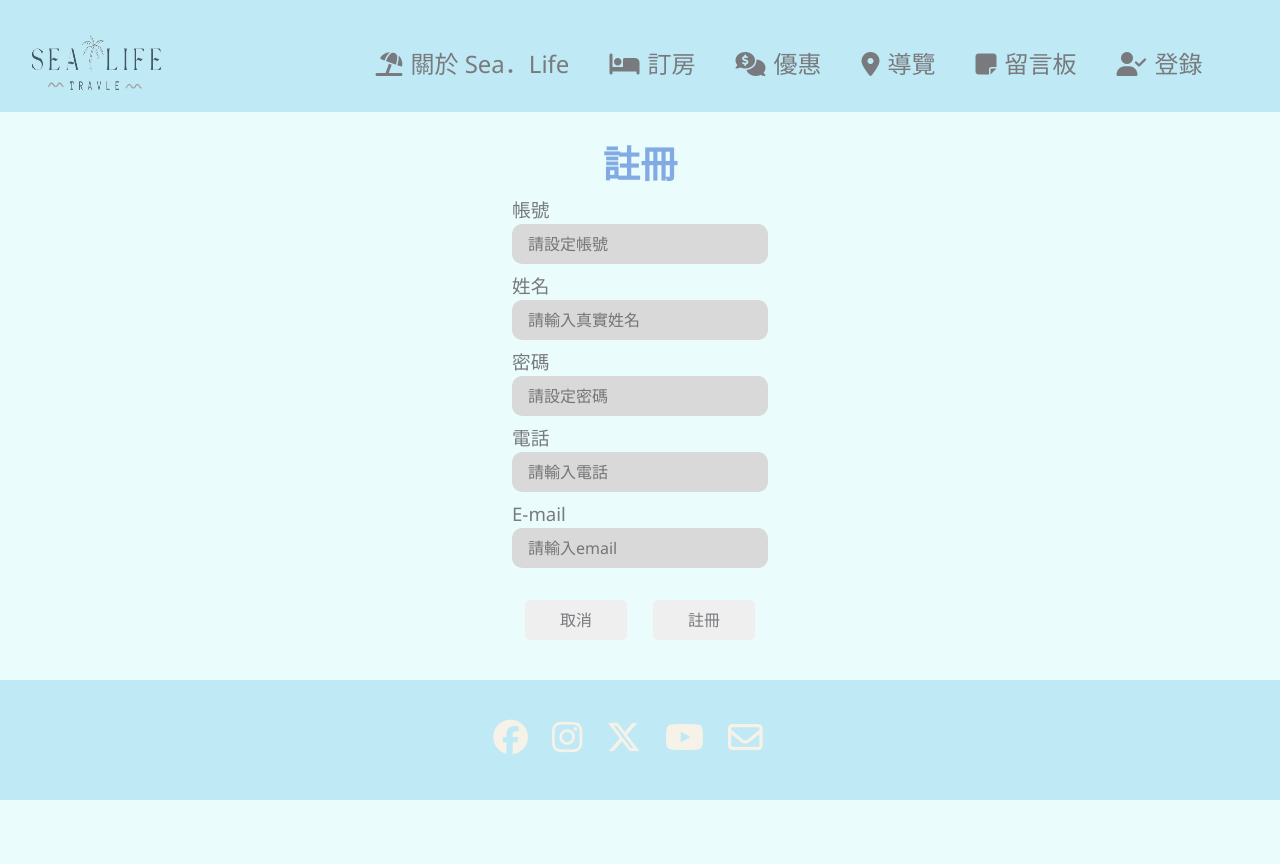
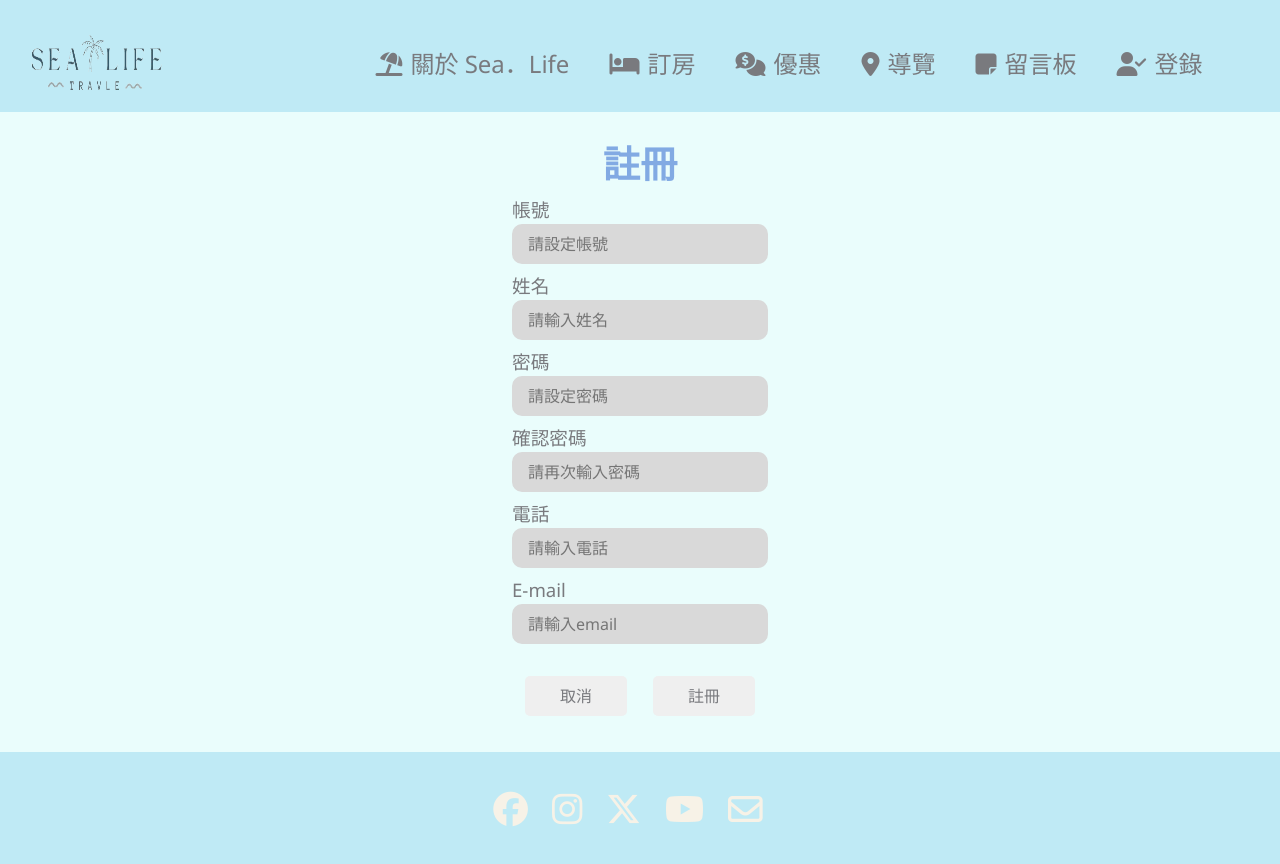
Before and after one commit to zawarudoooooooo/2024-01-22-XiaoLiuqiu-Frontend, a Vue app: page /FrontSignUp in a window 1280 px wide. Shown: the top 864 px of the page. Before the commit the page ends 800 px from the top, so only its background shows below. Built offline with nearby package versions, Linux system fonts and the light colour scheme.

Commit message:
check pwd add

```diff
--- a/src/views/FrontEnd/FrontLogin.vue
+++ b/src/views/FrontEnd/FrontLogin.vue
@@ -67,7 +67,7 @@ export default {
         </div>
         <div class="buttonArea">
             <button type="button" @click="goSignUp()">註冊</button>
-            <button type="button" @click="goPersonInfo()">登錄</button>
+            <button type="button" @click="login()">登錄</button>
         </div>
     </div>
     <Footer />
--- a/src/views/FrontEnd/FrontSignUp.vue
+++ b/src/views/FrontEnd/FrontSignUp.vue
@@ -76,11 +76,15 @@ export default {
         </div>
         <div class="name">
             <p>姓名</p>
-            <input type="text" v-model="this.memberName" placeholder="請輸入真實姓名">
+            <input type="text" v-model="this.memberName" placeholder="請輸入姓名">
         </div>
         <div class="password">
             <p>密碼</p>
             <input type="password" v-model="this.pwd" placeholder="請設定密碼">
+        </div>
+        <div class="password">
+            <p>確認密碼</p>
+            <input type="password" placeholder="請再次輸入密碼">
         </div>
         <div class="phone">
             <p>電話</p>
@@ -101,7 +105,7 @@ export default {
 <style lang="scss" scoped>
 .content {
     width: 20vw;
-    height: 68vh;
+    height: 77vh;
     margin: auto;
     margin-top: 3vmin;
     input {
```
